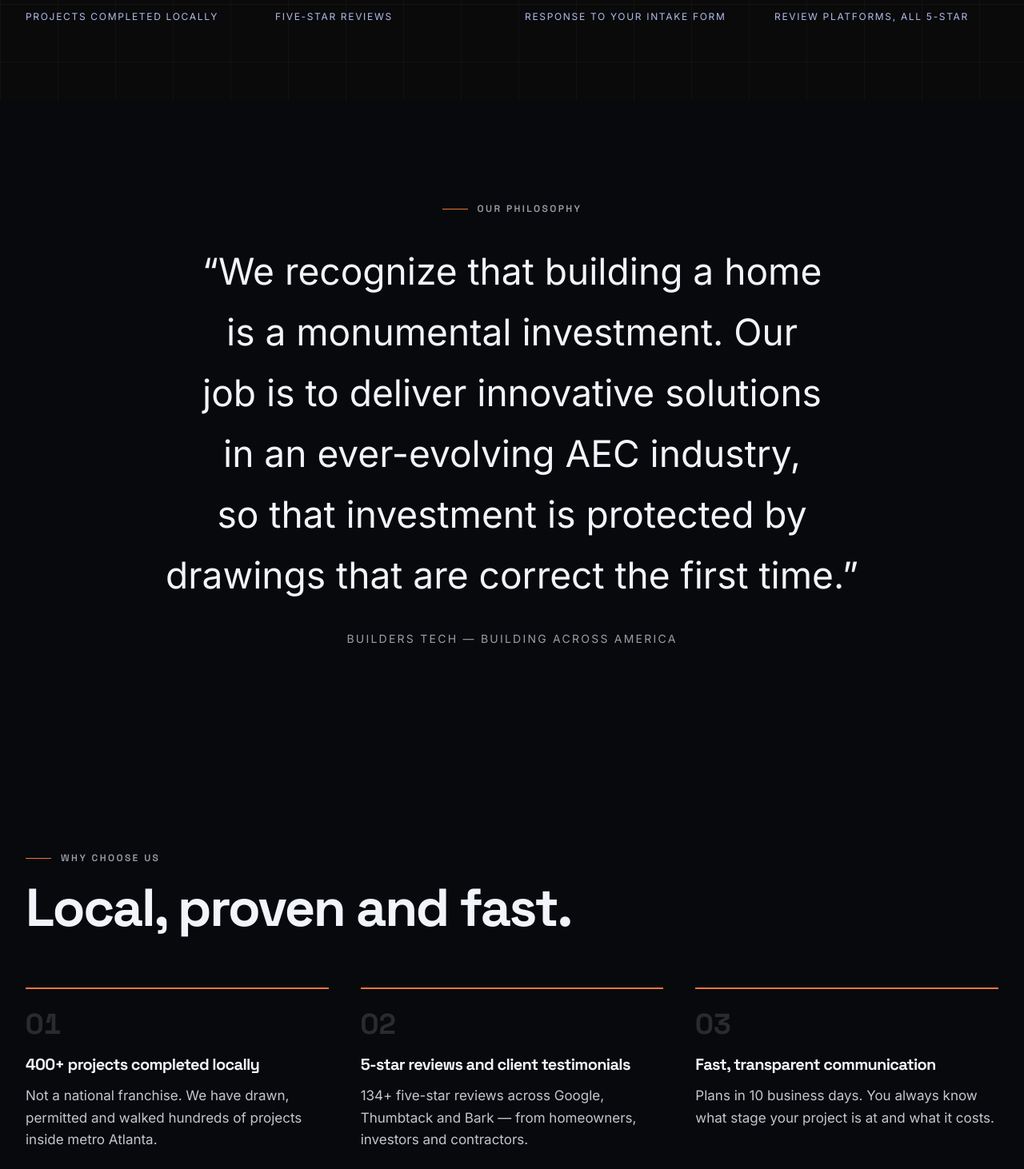
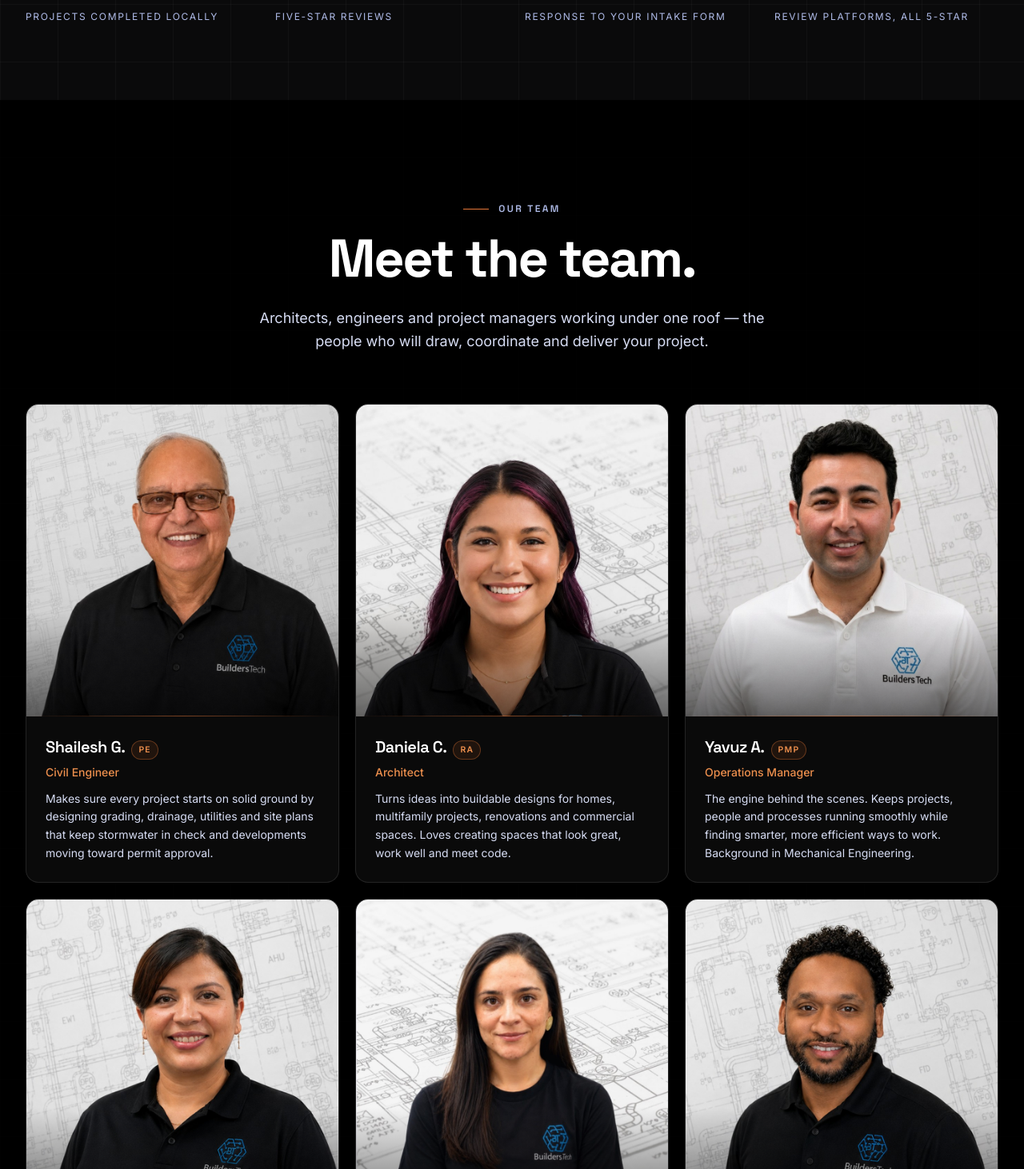
Before and after one commit to abdirisak009/buildertech, a Next.js app: page /en/about in a window 1280 px wide. Shown: the part 1568-3030 px from the top of the page at 80% size. Built offline with nearby package versions, Linux system fonts and the light colour scheme; no server answers.

Commit message:
Refocus About page on Who We Are
Remove the philosophy and why-choose-us blocks from About while preserving shared homepage content.

```diff
--- a/src/app/[locale]/about/page.tsx
+++ b/src/app/[locale]/about/page.tsx
@@ -2,7 +2,7 @@ import type { Metadata } from "next";
 import Image from "next/image";
 import { notFound } from "next/navigation";
 import { Container } from "@/components/ui/Container";
-import { Section, SectionHeader, Eyebrow } from "@/components/ui/Section";
+import { Section, Eyebrow } from "@/components/ui/Section";
 import { PageHero } from "@/components/ui/PageHero";
 import { Reveal, RevealGroup, RevealItem } from "@/components/motion/Reveal";
 import { Counter } from "@/components/motion/Counter";
@@ -36,11 +36,8 @@ export default async function AboutPage({
 
   const {
     pages,
-    site,
     stats,
     story,
-    philosophy,
-    whyChooseUs,
     team,
   } = getContent(locale);
   const d = pages.about;
@@ -116,51 +113,6 @@ export default async function AboutPage({
                     {stat.label}
                   </dd>
                 </dl>
-              </RevealItem>
-            ))}
-          </RevealGroup>
-        </Container>
-      </Section>
-
-      {/* ---------------- Philosophy ---------------- */}
-      <Section>
-        <Container>
-          <Reveal>
-            <figure className="mx-auto max-w-4xl text-center">
-              <Eyebrow align="center">{d.philosophy.eyebrow}</Eyebrow>
-              <blockquote className="mt-8">
-                <p className="text-display-md text-balance">
-                  &ldquo;{philosophy}&rdquo;
-                </p>
-              </blockquote>
-              <figcaption className="mt-8 text-sm uppercase tracking-[0.16em] text-subtle-foreground">
-                {site.name} — {site.tagline}
-              </figcaption>
-            </figure>
-          </Reveal>
-        </Container>
-      </Section>
-
-      {/* ---------------- Why choose us ---------------- */}
-      <Section>
-        <Container>
-          <SectionHeader
-            eyebrow={d.whyChooseUs.eyebrow}
-            title={d.whyChooseUs.title}
-          />
-
-          <RevealGroup className="mt-16 grid gap-10 sm:grid-cols-3">
-            {whyChooseUs.map((item) => (
-              <RevealItem key={item.number}>
-                <div className="border-t-2 border-gold-500 pt-6">
-                  <span className="tabular font-[family-name:var(--font-display)] text-4xl font-bold text-foreground/15">
-                    {item.number}
-                  </span>
-                  <h3 className="mt-4 text-xl">{item.title}</h3>
-                  <p className="mt-3 leading-relaxed text-muted-foreground">
-                    {item.body}
-                  </p>
-                </div>
               </RevealItem>
             ))}
           </RevealGroup>
```
